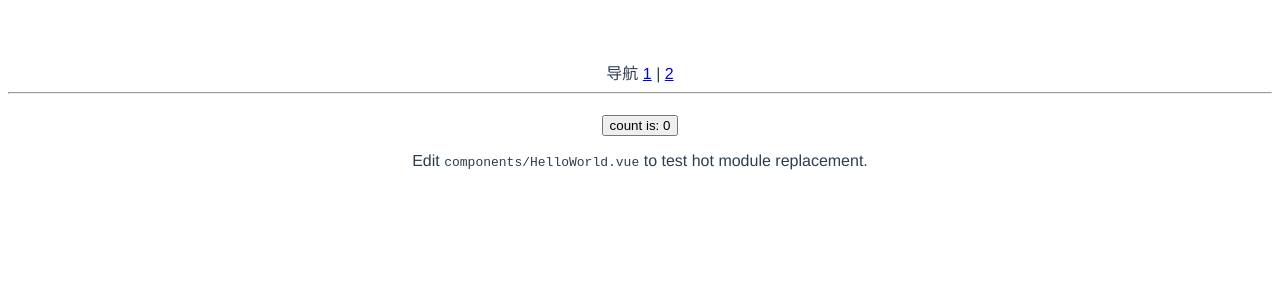
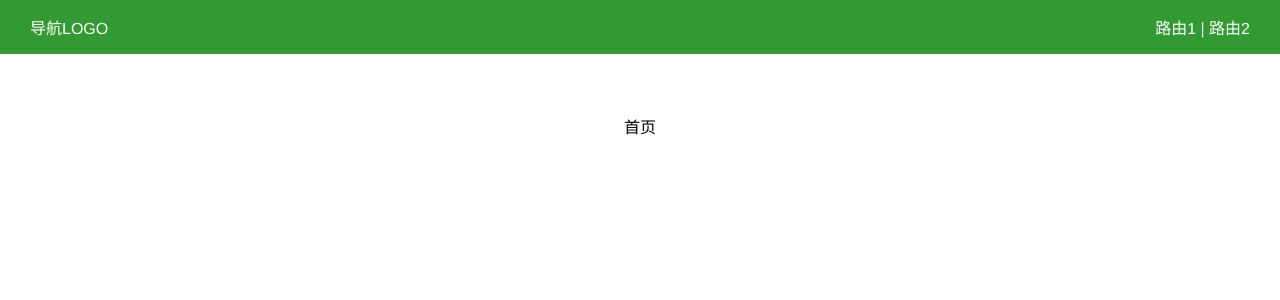
Before and after one commit to xmxshr/MUI-vue, a Vue app: page / in a window 1280 px wide. Shown: the top 300 px of the page. Built offline with nearby package versions, Linux system fonts and the light colour scheme.

Commit message:
feat: 添加首页和文档页

```diff
--- a/package.json
+++ b/package.json
@@ -10,6 +10,7 @@
     "vue-router": "4.0.3"
   },
   "devDependencies": {
+    "sass": "^1.32.8",
     "@vue/compiler-sfc": "^3.0.0-rc.1",
     "vite": "^1.0.0-rc.1"
   }
--- a/src/App.vue
+++ b/src/App.vue
@@ -1,12 +1,16 @@
 <template>
   <div>
-    导航
-    <router-link to="/">1</router-link>
-    <span> | </span>
-    <router-link to="/2">2</router-link>
+    <header class="topbar">
+      <div class="topbar-logo">导航LOGO</div>
+      <div class="topbar-side">
+        <router-link to="/">路由1</router-link>
+        <span> | </span>
+        <router-link to="/doc">路由2</router-link>
+      </div>
+    </header>
   </div>
-  <hr/>
-  <router-view ></router-view>
+
+  <router-view></router-view>
 </template>
 
 <script>
@@ -14,3 +18,18 @@ export default {
   name: 'App',
 };
 </script>
+
+<style lang="scss" scoped>
+.topbar {
+  display: flex;
+  justify-content: space-between;
+  padding: 15px 30px;
+  color: #fff;
+  background: #393;
+
+  .topbar-logo {
+    flex: 1;
+  }
+}
+
+</style>
--- a/src/components/HelloWorld.vue
+++ /dev/null
@@ -1,19 +0,0 @@
-<template>
-  <h1>{{ msg }}</h1>
-  <button @click="count++">count is: {{ count }}</button>
-  <p>Edit <code>components/HelloWorld.vue</code> to test hot module replacement.</p>
-</template>
-
-<script>
-export default {
-  name: 'HelloWorld',
-  props: {
-    msg: String
-  },
-  data() {
-    return {
-      count: 0
-    }
-  }
-}
-</script>
--- a/src/components/HelloWorld2.vue
+++ /dev/null
@@ -1,11 +0,0 @@
-<template>
-  <div>
-    hahaha
-  </div>
-</template>
-
-<script>
-export default {
-  name: 'HelloWorld2',
-};
-</script>
--- a/src/index.css
+++ /dev/null
@@ -1,8 +0,0 @@
-#app {
-  font-family: Avenir, Helvetica, Arial, sans-serif;
-  -webkit-font-smoothing: antialiased;
-  -moz-osx-font-smoothing: grayscale;
-  text-align: center;
-  color: #2c3e50;
-  margin-top: 60px;
-}
--- /dev/null
+++ b/src/index.scss
@@ -0,0 +1,21 @@
+html,
+body {
+  margin: 0;
+  padding: 0;
+}
+
+a {
+  color: inherit;
+  text-decoration: none;
+
+  &:hover,
+  &:active {
+    color: inherit;
+}
+}
+
+#app {
+  font-family: Avenir, Helvetica, Arial, sans-serif;
+  -webkit-font-smoothing: antialiased;
+  -moz-osx-font-smoothing: grayscale;
+}
--- a/src/main.ts
+++ b/src/main.ts
@@ -1,6 +1,6 @@
 import { createApp } from 'vue';
 import App from './App.vue';
-import './index.css';
+import './index.scss';
 import router from './router';
 
 
--- /dev/null
+++ b/src/views/Doc.vue
@@ -0,0 +1,18 @@
+<template>
+  <div class="page">
+    文档
+  </div>
+</template>
+
+<script>
+export default {
+  name: 'doc',
+};
+</script>
+
+<style lang="scss" scoped>
+.page {
+  margin-top: 60px;
+  text-align: center;
+}
+</style>
--- /dev/null
+++ b/src/views/Home.vue
@@ -0,0 +1,18 @@
+<template>
+  <div class="page">
+    首页
+  </div>
+</template>
+
+<script>
+export default {
+  name: 'Home',
+};
+</script>
+
+<style lang="scss" scoped>
+.page {
+  margin-top: 60px;
+  text-align: center;
+}
+</style>
```
Also changed, not shown: src/router.js (+4 -4 lines), 1 other file (tests, documents, lock files or other folders).
